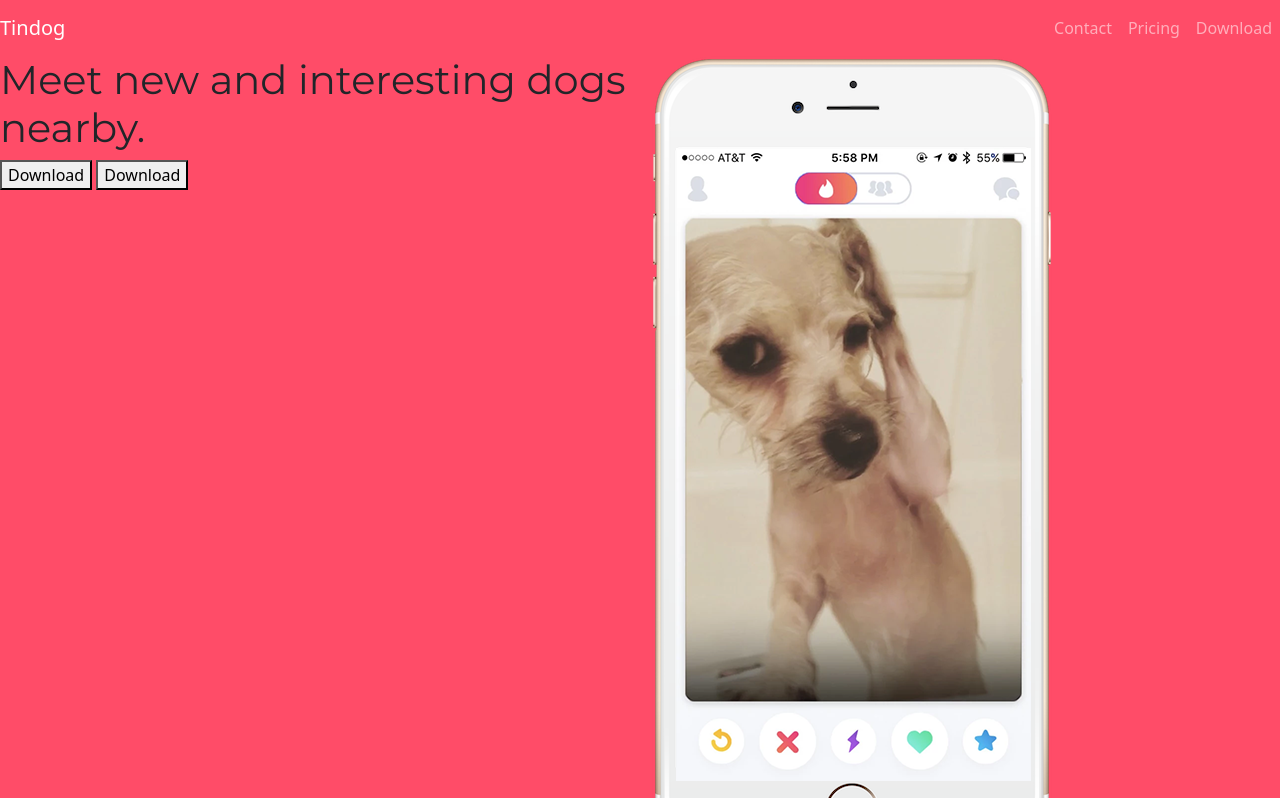
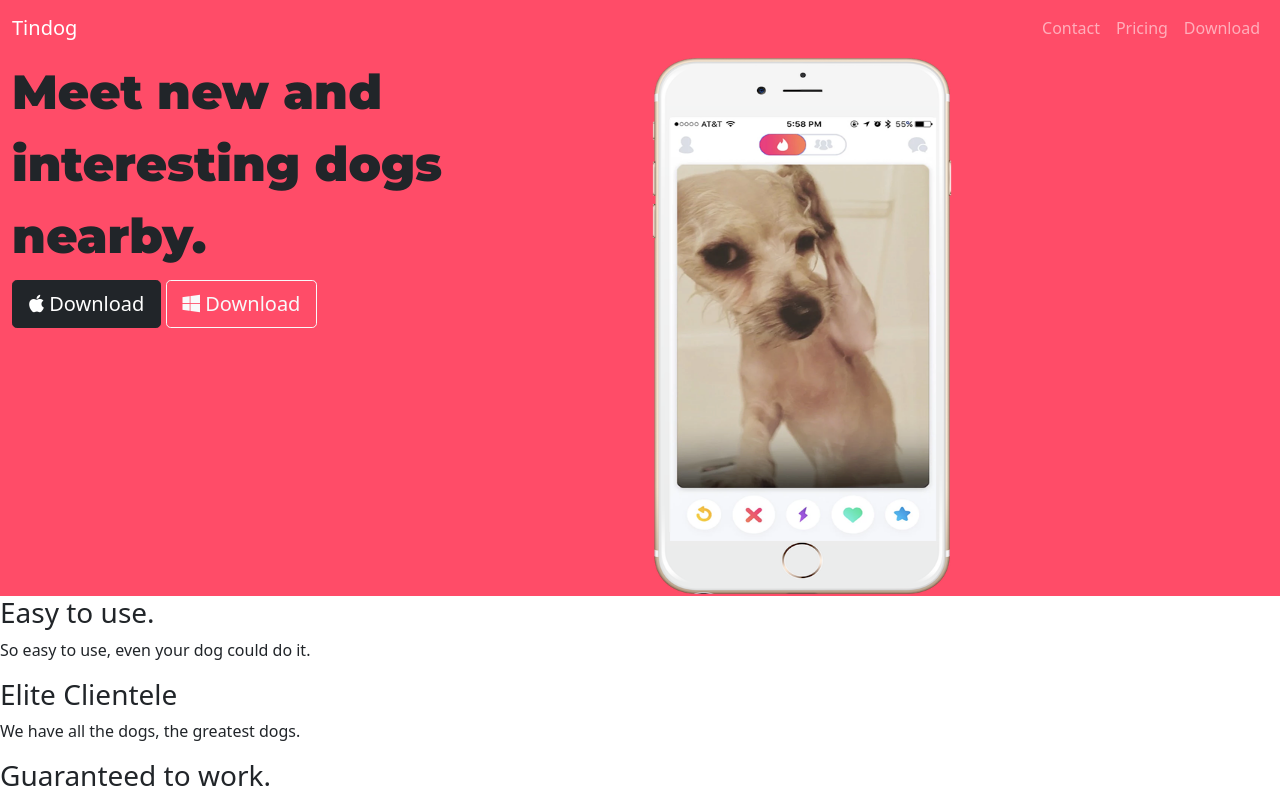
Before and after one commit to kiandre-riley/Angela-Yu-WebDev-Course, a plain HTML site: page Bootstrap/Tindog/index.html in a window 1280 px wide. Shown: the top 798 px of the page. Drawn offline with nearby package versions, Linux system fonts and the light colour scheme.

Commit message:
update with more code
left off on  margin/spacing on the navbar

```diff
--- a/Bootstrap/Tindog/index.html
+++ b/Bootstrap/Tindog/index.html
@@ -4,12 +4,21 @@
 <head>
   <meta charset="utf-8">
   <title>TinDog</title>
-  <link rel="stylesheet" href="css/styles.css">
-  <link href="https://cdn.jsdelivr.net/npm/bootstrap@5.1.3/dist/css/bootstrap.min.css" rel="stylesheet" integrity="sha384-1BmE4kWBq78iYhFldvKuhfTAU6auU8tT94WrHftjDbrCEXSU1oBoqyl2QvZ6jIW3" crossorigin="anonymous">
-  <link rel="preconnect" href="https://fonts.googleapis.com">
+
+  <!-- Google Fonts -->
   <link rel="preconnect" href="https://fonts.googleapis.com">
   <link rel="preconnect" href="https://fonts.gstatic.com" crossorigin>
-  <link href="https://fonts.googleapis.com/css2?family=Montserrat:wght@400;900&family=Ubuntu&display=swap" rel="stylesheet">
+  <link href="https://fonts.googleapis.com/css2?family=Montserrat:wght@400;900&family=Roboto:wght@900&family=Ubuntu&display=swap" rel="stylesheet">
+
+  <!-- Font Awesome -->
+  <script src="https://kit.fontawesome.com/83e5c2cdf7.js" crossorigin="anonymous"></script>
+
+  <!-- Bootstrap -->
+
+  <link href="https://cdn.jsdelivr.net/npm/bootstrap@5.1.3/dist/css/bootstrap.min.css" rel="stylesheet" integrity="sha384-1BmE4kWBq78iYhFldvKuhfTAU6auU8tT94WrHftjDbrCEXSU1oBoqyl2QvZ6jIW3" crossorigin="anonymous">
+
+<!-- CSS Style Sheet  -->
+  <link rel="stylesheet" href="css/styles.css">
 </head>
 
 <body>
@@ -17,7 +26,7 @@
   <section id="title">
 
     <!-- Nav Bar -->
-
+<div class = "container-fluid">
     <nav class ="navbar navbar-expand-lg navbar-dark">
       <a href="#" class="navbar-brand">Tindog</a>
       <button class="navbar-toggler" type="button" data-bs-toggle="collapse" data-bs-target="#navbarTogglerDemo01" aria-controls="navbarTogglerDemo01" aria-expanded="false" aria-label="Toggle navigation">
@@ -34,18 +43,20 @@
 
 
     <!-- Title -->
-<div class="row">
+ <div class="row">
   <div class="col-lg-6 col-md-12 col-sm-12">
-    <h1>Meet new and interesting dogs nearby.</h1>
-    <button type="button">Download</button>
-    <button type="button">Download</button>
+    <h1 class = "text-wrap">Meet new and interesting dogs nearby.</h1>
+    <button type="button" class ="btn btn-dark btn-lg" ><i class="fab fa-apple"></i>
+      Download</button>
+    <button type="button" class ="btn btn-outline-light btn-lg"><i class="fab fa-windows"></i>
+      Download</button>
   </div>
   <div class="col-lg-6 col-md-12 col-sm-12">
-    <img src="images/iphone6.png" alt="iphone-mockup">
+    <img id = "dogphoto" src="images/iphone6.png" alt="iphone-mockup"  width = "300px" height = "540px">
   </div>
 
+ </div>
 </div>
-
   </section>
 
 
```
